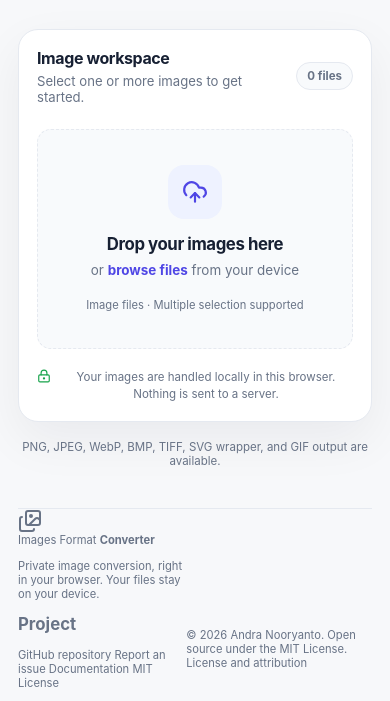
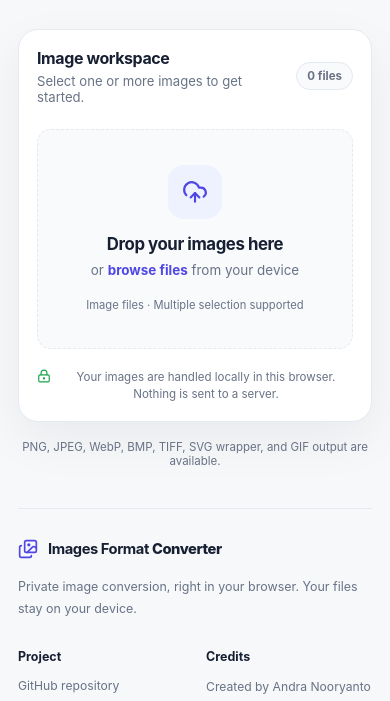
Before and after one commit to andra-gs/Images-Format-Converter, a website built with Vite: page index.html in a window 390 px wide. Shown: the part 329-1030 px from the top of the page. Built offline with nearby package versions, Linux system fonts and the light colour scheme.

Commit message:
style: design responsive project footer

```diff
--- a/src/styles/layout.css
+++ b/src/styles/layout.css
@@ -4,8 +4,7 @@
   flex-direction: column;
 }
 
-.app-header,
-.app-footer {
+.app-header {
   display: flex;
   align-items: center;
   justify-content: space-between;
@@ -86,15 +85,105 @@
 }
 
 .app-footer {
-  min-height: 64px;
+  width: min(var(--content-width), calc(100% - 64px));
+  margin-inline: auto;
+  color: var(--color-muted);
   border-top: 1px solid var(--color-border);
+}
+
+.footer-main {
+  display: grid;
+  grid-template-columns: minmax(220px, 1.5fr) minmax(140px, 0.8fr) minmax(170px, 0.9fr);
+  gap: 48px;
+  padding: 38px 0 32px;
+}
+
+.footer-brand {
+  max-width: 310px;
+}
+
+.footer-logo {
+  display: inline-flex;
+  align-items: center;
+  gap: 10px;
+  color: var(--color-text);
+  font-size: 0.92rem;
+  font-weight: 650;
+  letter-spacing: -0.03em;
+}
+
+.footer-logo svg {
+  width: 20px;
+  height: 20px;
+  color: var(--color-accent);
+}
+
+.footer-logo strong {
+  font-weight: 800;
+}
+
+.footer-brand p {
+  margin: 13px 0 0;
   color: var(--color-muted);
   font-size: 0.78rem;
+  line-height: 1.7;
+}
+
+.footer-links,
+.footer-credits {
+  display: flex;
+  flex-direction: column;
+  align-items: flex-start;
+  gap: 11px;
+}
+
+.footer-links h2,
+.footer-credits h2 {
+  margin: 0 0 3px;
+  color: var(--color-text);
+  font-size: 0.78rem;
+  font-weight: 750;
+}
+
+.footer-links a,
+.footer-credits a,
+.footer-bottom a {
+  color: var(--color-muted);
+  font-size: 0.76rem;
+  text-decoration: none;
+  transition: color 150ms ease;
+}
+
+.footer-links a:hover,
+.footer-credits a:hover,
+.footer-bottom a:hover {
+  color: var(--color-accent);
+}
+
+.footer-credits p {
+  margin: 0;
+  color: var(--color-muted);
+  font-size: 0.76rem;
+  line-height: 1.5;
+}
+
+.footer-bottom {
+  display: flex;
+  min-height: 58px;
+  align-items: center;
+  justify-content: space-between;
+  gap: 16px;
+  border-top: 1px solid var(--color-border);
+}
+
+.footer-bottom span,
+.footer-bottom a {
+  font-size: 0.7rem;
+  line-height: 1.6;
 }
 
 @media (max-width: 640px) {
   .app-header,
-  .app-footer,
   .main-content {
     width: calc(100% - 36px);
   }
@@ -120,6 +209,35 @@
   }
 
   .app-footer {
-    font-size: 0.7rem;
+    width: calc(100% - 36px);
+  }
+
+  .footer-main {
+    grid-template-columns: 1fr 1fr;
+    gap: 30px 22px;
+    padding: 30px 0 26px;
+  }
+
+  .footer-brand {
+    grid-column: 1 / -1;
+    max-width: 360px;
+  }
+
+  .footer-bottom {
+    min-height: 0;
+    padding: 16px 0;
+    align-items: flex-start;
+    flex-direction: column;
+    gap: 7px;
   }
 }
+
+@media (max-width: 380px) {
+  .footer-main {
+    grid-template-columns: 1fr;
+  }
+
+  .footer-brand {
+    grid-column: auto;
+  }
+}
```
